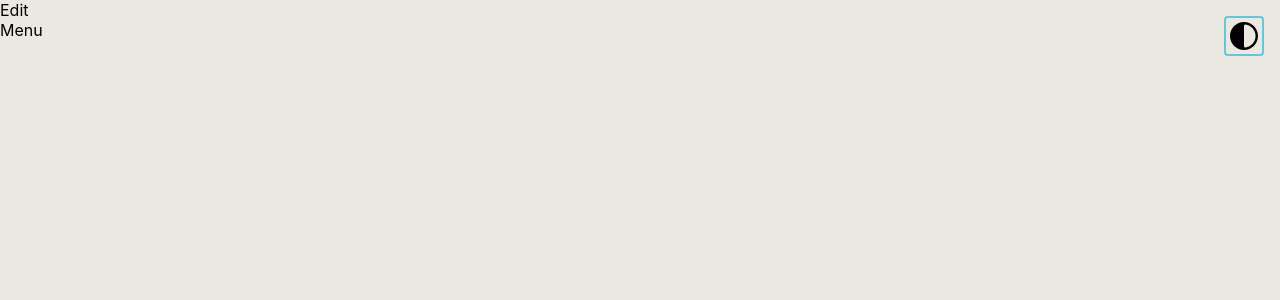
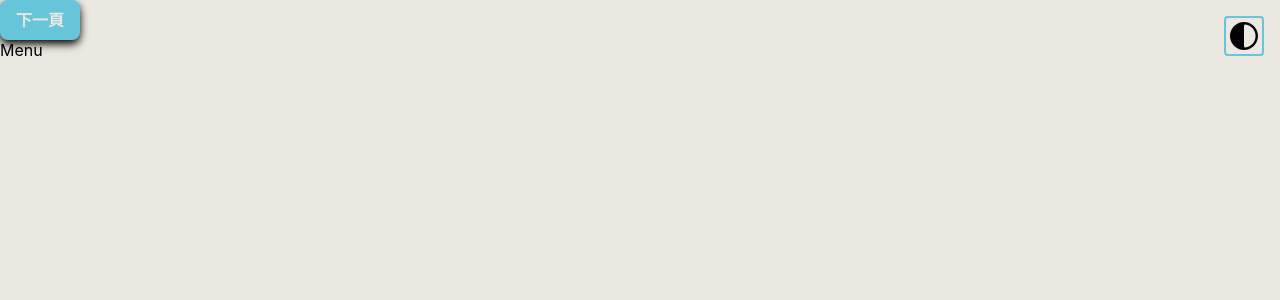
Before and after one commit to 112-2-SDM-G4/TripBuddy, a React (Create React App) app in the folder frontend/: page /edit in a window 1280 px wide. Shown: the top 300 px of the page. Built offline with nearby package versions, Linux system fonts and the light colour scheme.

Commit message:
Button added

```diff
--- /dev/null
+++ b/frontend/src/component/Button.jsx
@@ -0,0 +1,12 @@
+import React from "react";
+import style from "./Button.module.css";
+
+function Button({ txt, func }) {
+    return (
+        <div className={style["button-68"]} onClick={func}>
+            {txt}
+        </div>
+    );
+}
+
+export default Button;
--- /dev/null
+++ b/frontend/src/component/Button.module.css
@@ -0,0 +1,45 @@
+.button-68 {
+    appearance: none;
+    backface-visibility: hidden;
+    background-color: var(--primarycolor);
+    border-radius: 8px;
+    border-style: none;
+    box-shadow: var(--fontcolor) 0 4px 9px;
+    box-sizing: border-box;
+    color: var(--backgroundcolor);
+    cursor: pointer;
+    display: inline-block;
+    font-size: 1rem;
+    font-weight: 600;
+    letter-spacing: normal;
+    line-height: 1.5;
+    outline: none;
+    overflow: hidden;
+    padding: 0.5rem 1rem;
+    position: relative;
+    text-align: center;
+    text-decoration: none;
+    transform: translate3d(0, 0, 0);
+    transition: all 0.3s;
+    user-select: none;
+    -webkit-user-select: none;
+    touch-action: manipulation;
+    vertical-align: top;
+    white-space: nowrap;
+}
+
+.button-68:hover {
+    background-color: var(--primarycolor);
+    opacity: 1;
+    transform: translateY(0);
+    transition-duration: 0.35s;
+}
+
+.button-68:active {
+    transform: translateY(2px);
+    transition-duration: 0.35s;
+}
+
+.button-68:hover {
+    box-shadow: var(--primarycolor) 0 6px 12px;
+}
--- a/frontend/src/page/Edit.jsx
+++ b/frontend/src/page/Edit.jsx
@@ -1,11 +1,30 @@
-import React from "react";
+import React, { useState } from "react";
 import Menu from "../component/Menu";
+import style from "./Edit.module.css";
+import Button from "../component/Button";
 
 export default function Edit() {
+    const [stage, setStage] = useState(0);
+
     return (
         <div>
-            Edit
+            <div className={style.main}>
+                {stage === 0 && <InitialPage setStage={setStage} />}
+            </div>
             <Menu />
         </div>
     );
 }
+
+function InitialPage({ setStage }) {
+    return (
+        <div>
+            <Button
+                txt={"下一頁"}
+                onclick={() => {
+                    setStage(1);
+                }}
+            />
+        </div>
+    );
+}
--- /dev/null
+++ b/frontend/src/page/Edit.module.css
@@ -0,0 +1,4 @@
+.main {
+    display: flex;
+    flex-direction: column;
+}
```
